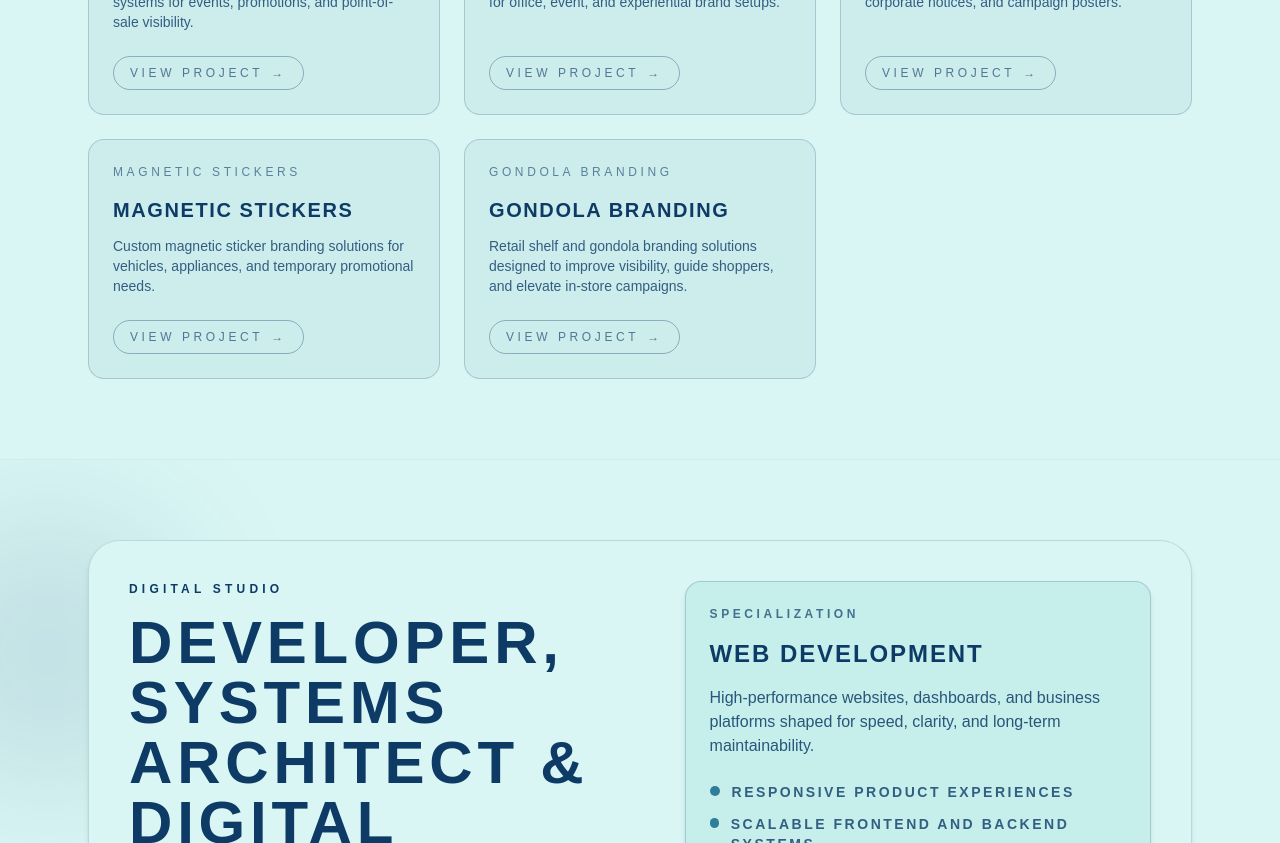
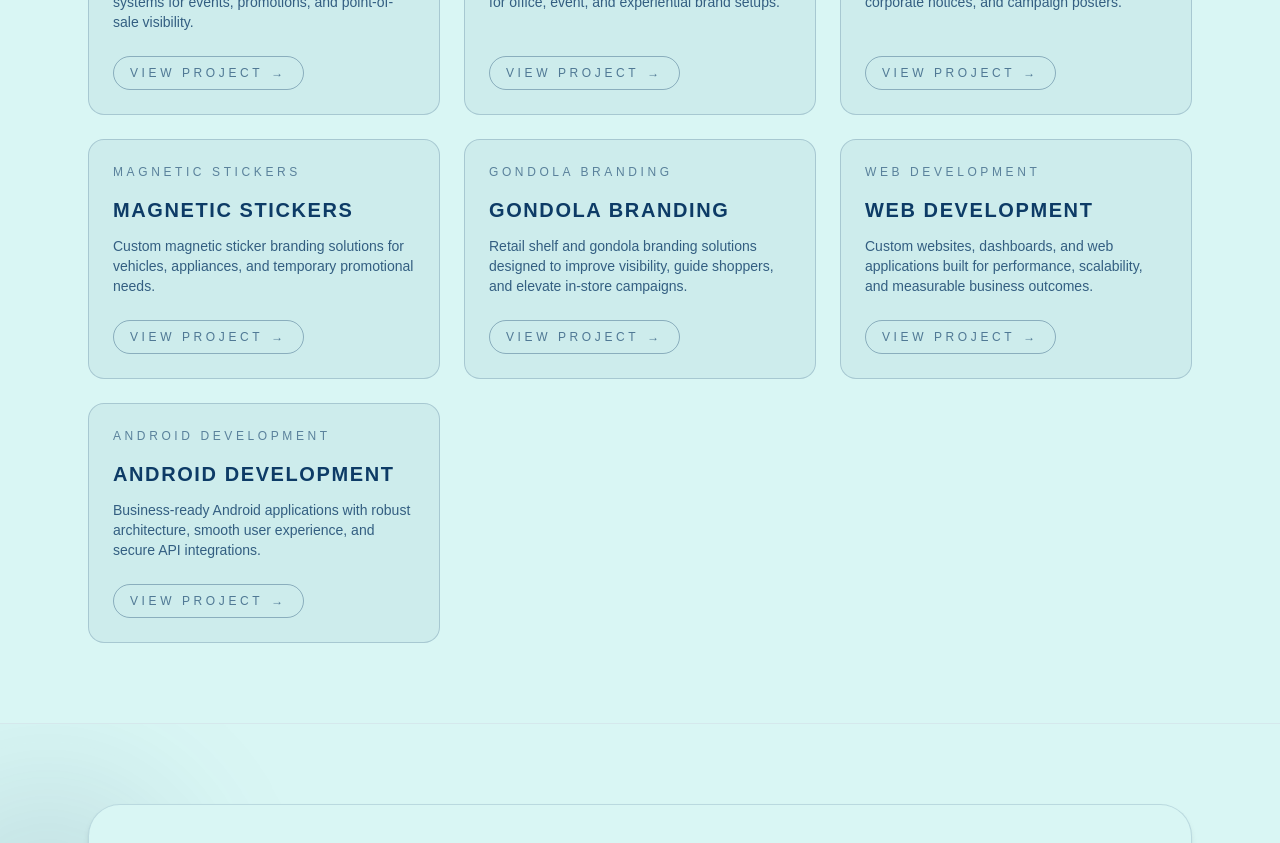
Before and after one commit to kilionrotich/Avabrands-Ltd, a React (Vite) app in the folder frontend/: page / in a window 1280 px wide. Shown: the part 2940-3783 px from the top of the page. Built offline with nearby package versions, Linux system fonts and the light colour scheme.

Commit message:
feat: add new portfolio items for Web and Android Development with detailed descriptions and images

```diff
--- a/frontend/src/App.jsx
+++ b/frontend/src/App.jsx
@@ -220,6 +220,26 @@ const portfolioItems = [
       { image_name: "Gondola branding8.jpeg.jpeg", description: "Aisle gondola visual execution" },
       { image_name: "Gondola branding9.jpeg.jpeg", description: "Completed gondola branding rollout" }
     ]
+  },
+  {
+    id: 12,
+    title: "Web Development",
+    category: "Web Development",
+    summary: "Custom websites, dashboards, and web applications built for performance, scalability, and measurable business outcomes.",
+    images: [
+      { image_name: "corporate branding10.jpeg.jpeg", description: "Web platform design and interface execution" },
+      { image_name: "large format printing14.jpeg.jpeg", description: "Digital product visuals and campaign asset integration" }
+    ]
+  },
+  {
+    id: 13,
+    title: "Android Development",
+    category: "Android Development",
+    summary: "Business-ready Android applications with robust architecture, smooth user experience, and secure API integrations.",
+    images: [
+      { image_name: "vehicle branding2.jpeg.jpeg", description: "Android app workflow and system integration" },
+      { image_name: "signage solutions14.jpeg.jpeg", description: "Mobile-ready product execution and deployment" }
+    ]
   }
 ];
 
```
